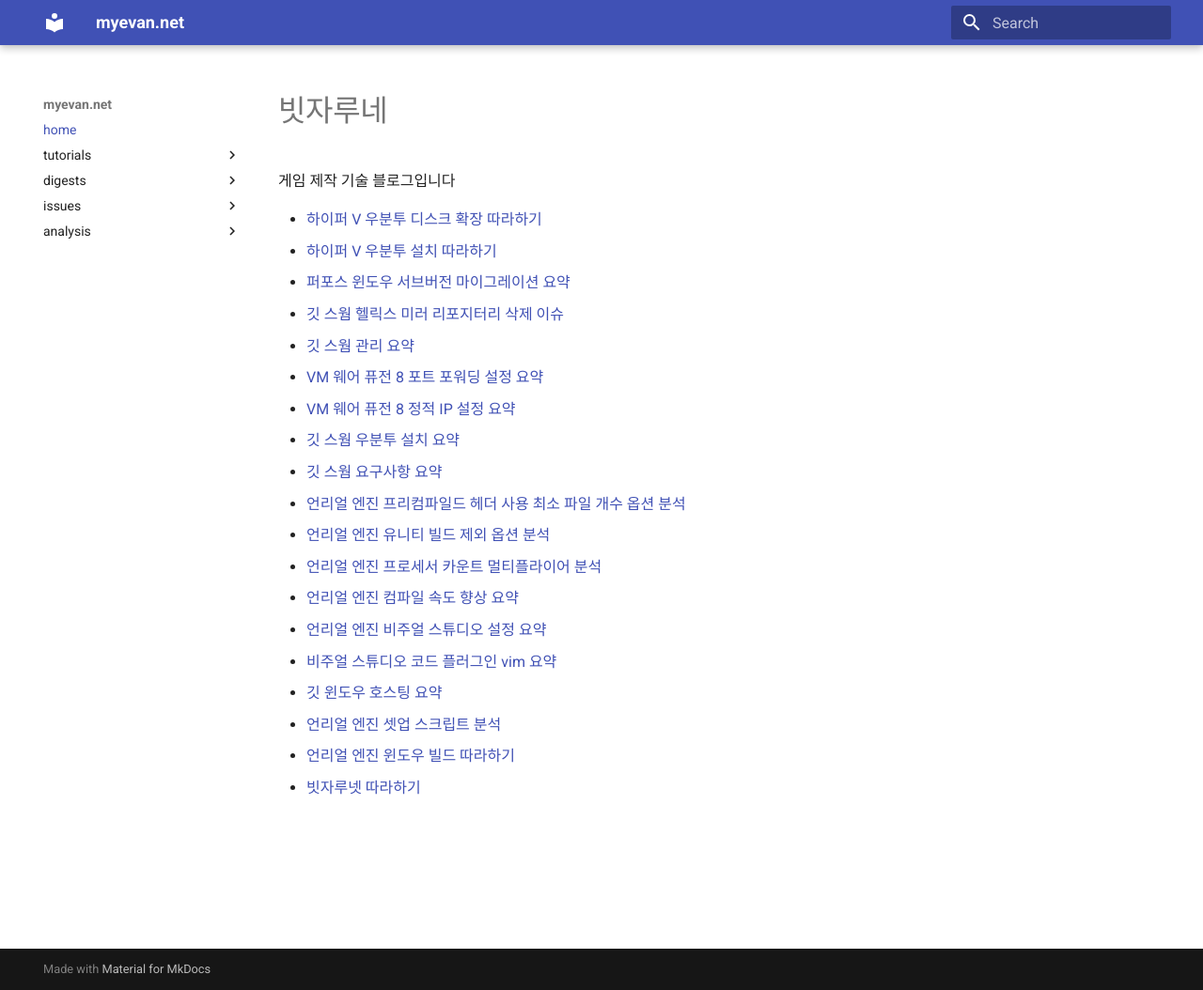
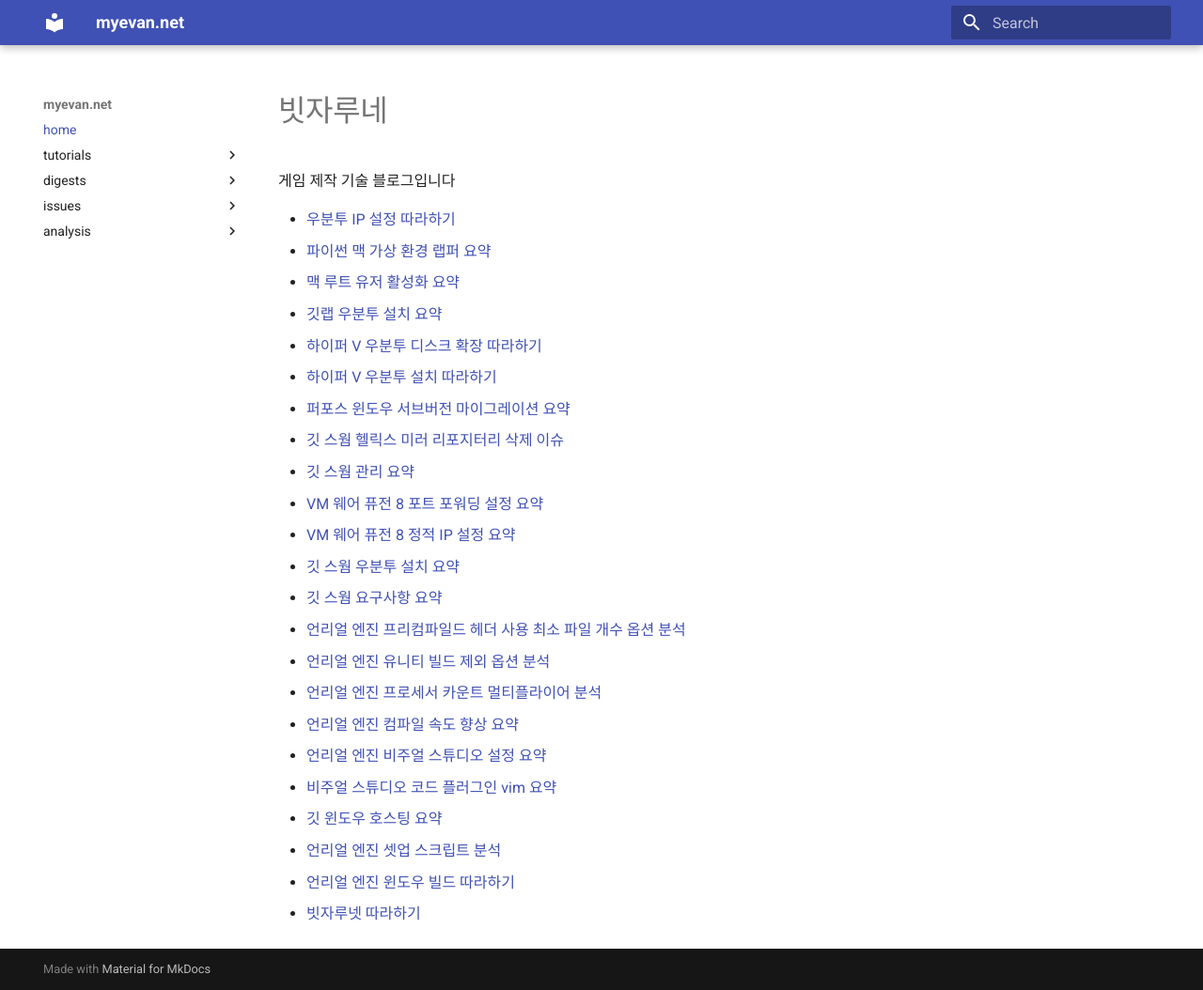
Before and after one commit to myevan/myevan-home, an MkDocs documentation site: the page built from docs/index.md, in a window 1280 px wide and 1054 px high. Shown: the whole window at 94% size. Built offline with MkDocs 1.6.1 and Material for MkDocs 9.7.7, drawn with Linux system fonts in a browser that asks for light colours; old or Windows-style settings are respelled for this version of MkDocs.

Commit message:
첫화면 목록 갱

```diff
--- a/docs/index.md
+++ b/docs/index.md
@@ -2,6 +2,10 @@
 
 게임 제작 기술 블로그입니다
 
+* [우분투 IP 설정 따라하기](ubuntu_setup_ip_tutorial.md)
+* [파이썬 맥 가상 환경 랩퍼 요약](python_mac_venv_wrapper_digest.md)
+* [맥 루트 유저 활성화 요약](mac_root_enable_digest.md)
+* [깃랩 우분투 설치 요약](gitlab_ubuntu_installation_digest.md)
 * [하이퍼 V 우분투 디스크 확장 따라하기](hyper_v_ubuntu_disk_expanding_tutorial.md)
 * [하이퍼 V 우분투 설치 따라하기](hyper_v_ubuntu_installation_tutorial.md)
 * [퍼포스 윈도우 서브버전 마이그레이션 요약](helix_perforce_windows_svn_migration_digest.md)
```
